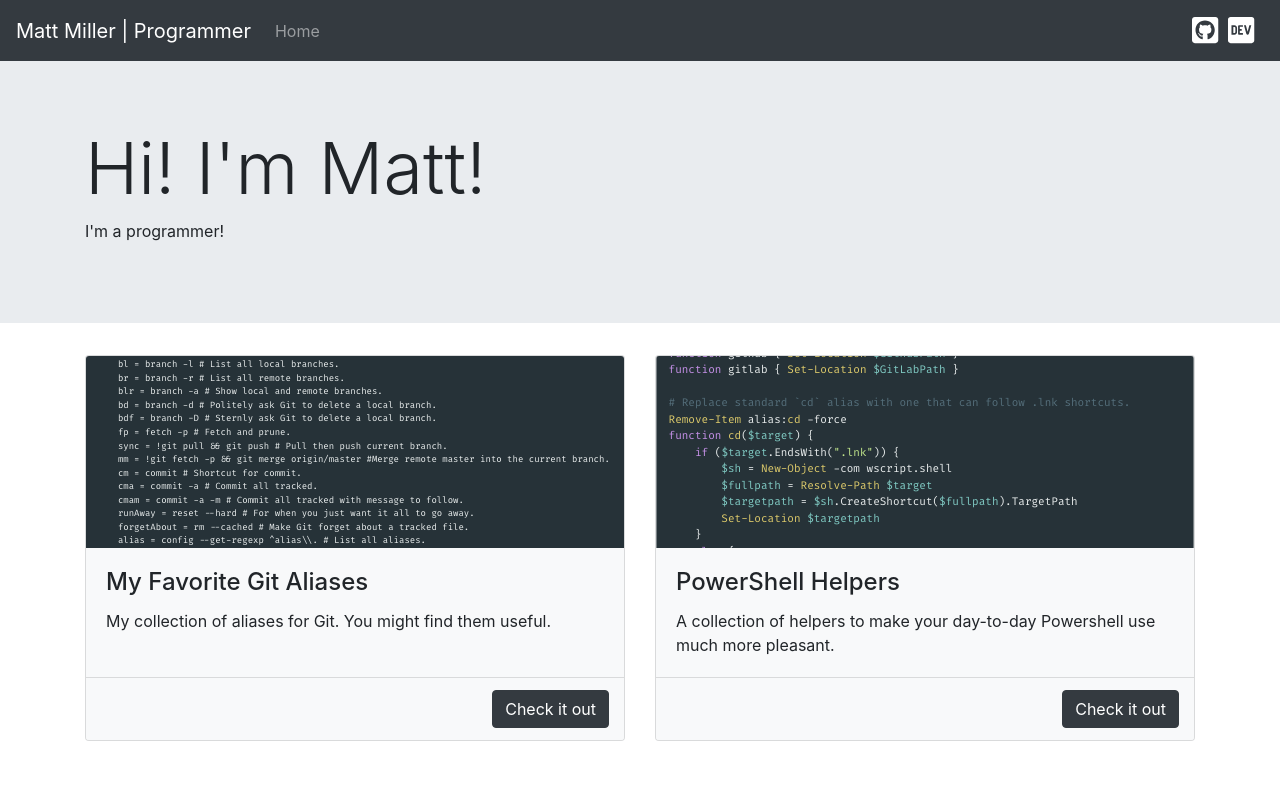
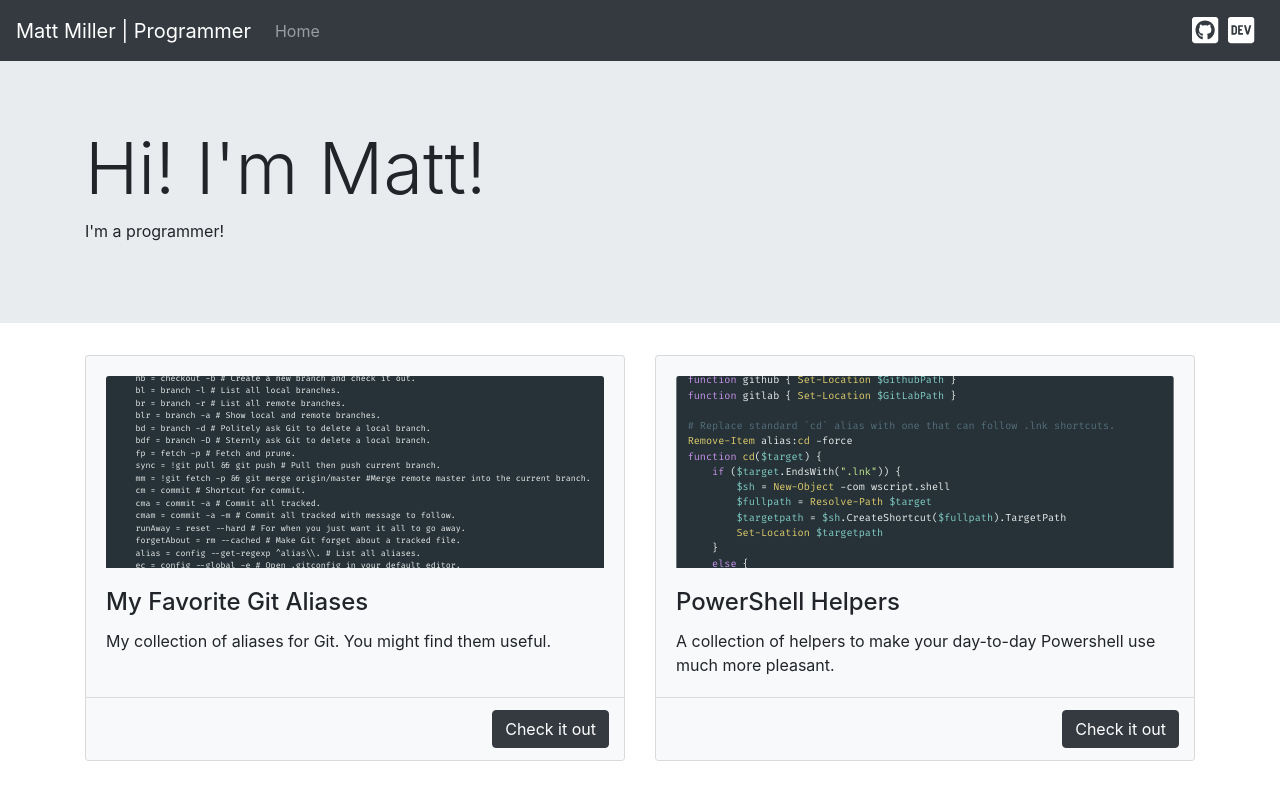
Before and after one commit to MegaMattMiller/mattmillercodes.github.io, a Nuxt app: page /#/ in a window 1280 px wide. Built offline with nearby package versions, Linux system fonts and the light colour scheme.

Commit message:
feat: card images are now lazy-loaded

```diff
--- a/components/GitHubCard.vue
+++ b/components/GitHubCard.vue
@@ -1,13 +1,7 @@
 <template>
-  <b-card
-    :title="title"
-    :img-src="imagePath"
-    :img-alt="title"
-    img-top
-    bg-variant="light"
-    footer-bg-variant="light"
-    footer-tag="footer"
-  >
+  <b-card bg-variant="light" footer-bg-variant="light" footer-tag="footer">
+    <b-card-img-lazy top :src="imagePath" :alt="title" class="card-img-top" />
+    <b-card-title>{{ title }}</b-card-title>
     <b-card-text>{{ body }}</b-card-text>
     <b-container slot="footer">
       <b-row align-v="center">
@@ -61,6 +55,7 @@ export default {
   width: 100%;
   height: 15vw;
   object-fit: cover;
+  margin-bottom: 20px;
 }
 .card-footer {
   padding-left: 0;
```
